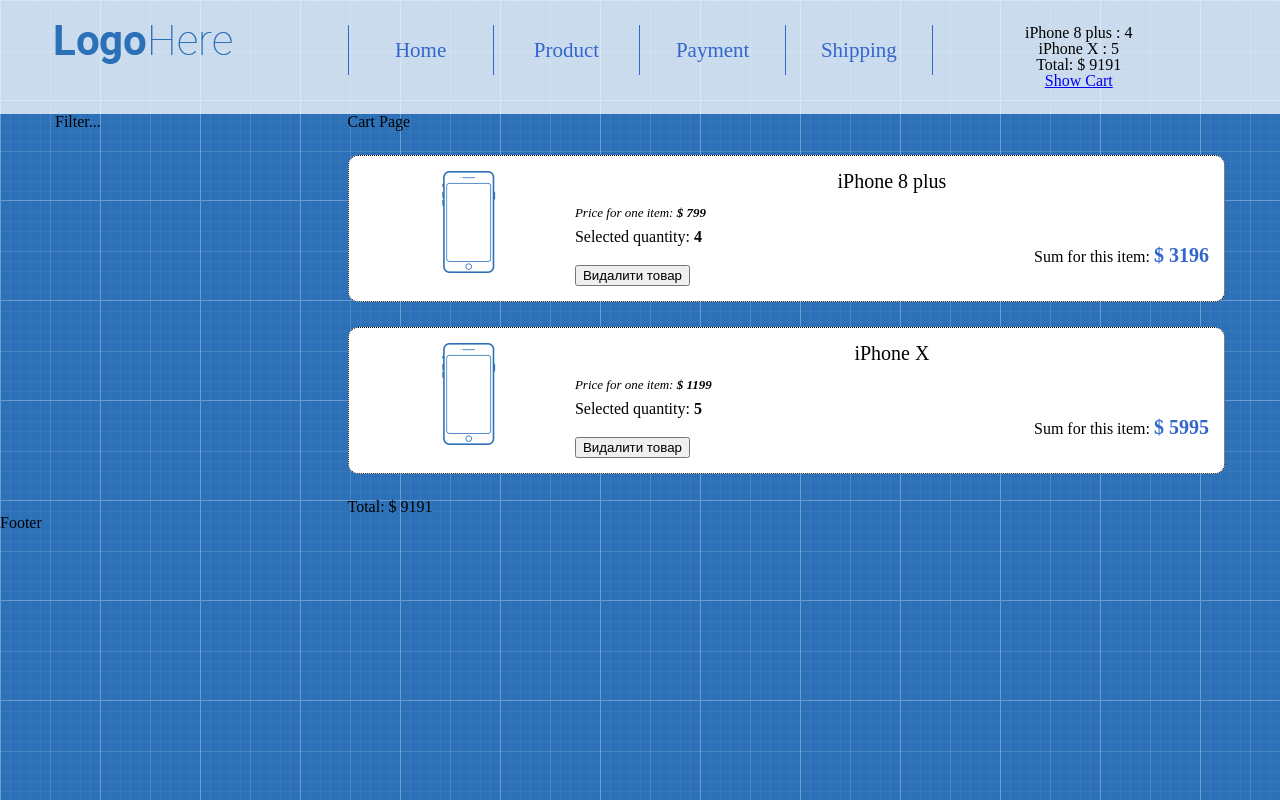
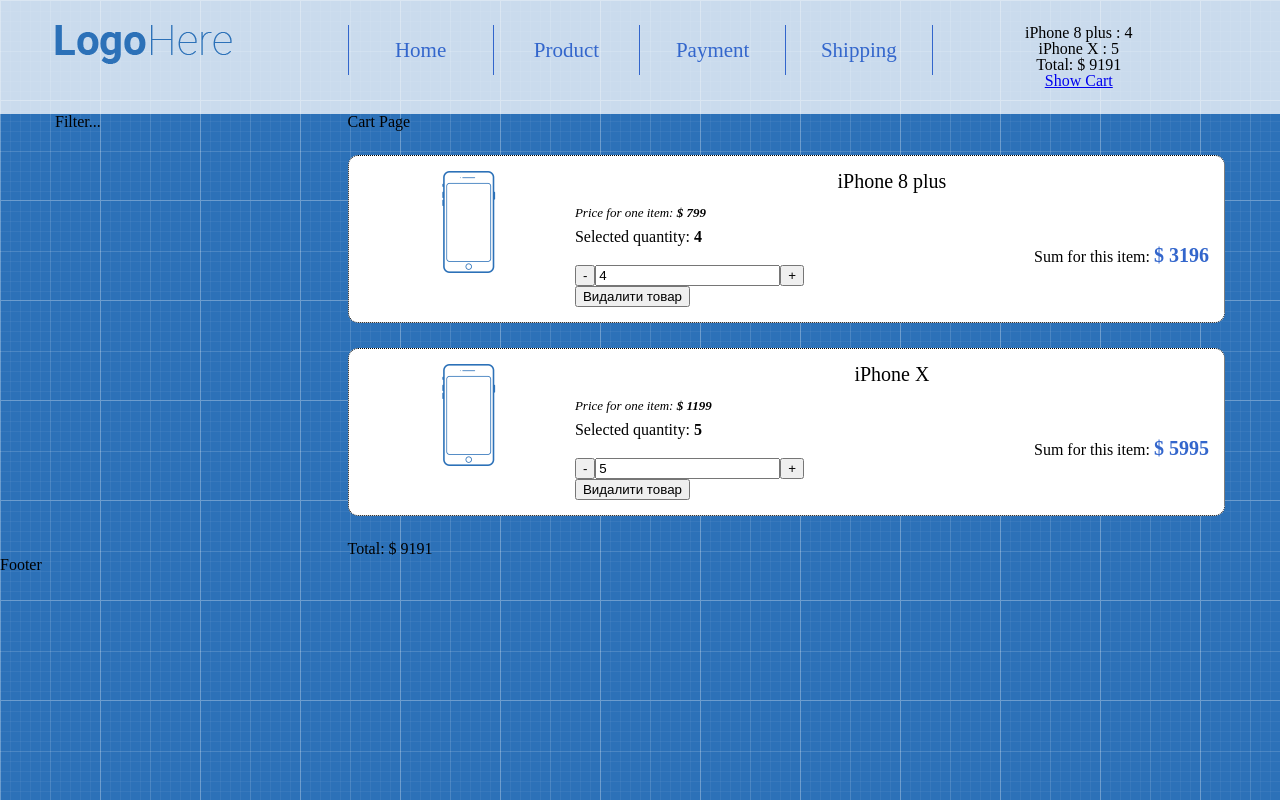
Before and after one commit to YuliaKhomenko/work-shop-project, a React (Create React App) app: page /cart in a window 1280 px wide. Built offline with nearby package versions, Linux system fonts and the light colour scheme.

Commit message:
add count definder to CartProductListItemExtended

```diff
--- a/src/App/App.js
+++ b/src/App/App.js
@@ -32,6 +32,15 @@
 		})
 		)}
 
+	setProductQuantity = (productId,count) => {
+		this.setState((prevState)=> ({
+			productsInCart: {
+				...prevState.productsInCart,
+				[productId]:count,
+			}
+		}))
+	}
+
 	render () {
 		return (
 			<div className="App">
@@ -43,6 +52,7 @@
 					addProductToCart={this.addProductToCart}
 					productsInCart={this.state.productsInCart}
 					removeProductFromCart={this.removeProductFromCart}
+					setProductQuantity={this.setProductQuantity}
 				/>
 				<Footer/>
 			</div>
--- a/src/App/Main/Cart/CartPage.js
+++ b/src/App/Main/Cart/CartPage.js
@@ -6,13 +6,15 @@
 
 const CartPage = ({productsInCart,
     removeProductFromCart,
+    setProductQuantity,
 }) => (
     <div className="cart-page">
         <h1>Cart Page</h1>
         <CartProductList
         productsInCart={productsInCart}
         removeProductFromCart={removeProductFromCart}
-        CartListComponent={CartProductListItemExtended}/>
+        CartListComponent={CartProductListItemExtended}
+        setProductQuantity={setProductQuantity}/>
         <CartTotal productsInCart={productsInCart}/>
 	</div>
 )
--- a/src/App/Main/Main.js
+++ b/src/App/Main/Main.js
@@ -10,6 +10,7 @@
 	addProductToCart,
 	productsInCart,
 	removeProductFromCart,
+	setProductQuantity,
 }) => {
 	return (
 		<main className="main">
@@ -26,7 +27,8 @@
 					<Route path="/cart" render={()=>{
 						return(<CartPage
 									productsInCart={productsInCart}
-									removeProductFromCart={removeProductFromCart}/>)}}/>
+									removeProductFromCart={removeProductFromCart}
+									setProductQuantity={setProductQuantity}/>)}}/>
 					<Route path="/payment" component={PaymentPage}/>
 					<Route path="/shipping" component={ShippingPage}/>
 					{/* <ProductsList
--- a/src/common/features/Cart/CartProductList.js
+++ b/src/common/features/Cart/CartProductList.js
@@ -8,6 +8,7 @@
     productsMap = getProductsMap(products),
     CartListComponent = CartProductListItem,
     removeProductFromCart,
+    setProductQuantity,
 }) =>
 <div>
     {keys(productsInCart).map((productId)=>(
@@ -16,6 +17,7 @@
         product={productsMap[productId]}
         count={productsInCart[productId]}
         removeProductFromCart={removeProductFromCart}
+        setProductQuantity={setProductQuantity}
         />
 
     ))
--- a/src/common/features/Cart/CartProductListItemExtended.js
+++ b/src/common/features/Cart/CartProductListItemExtended.js
@@ -1,11 +1,13 @@
 import React from 'react'
 import './CartProductListItemExtended.css'
+import QuantityInput from '../Quantity/QuantityInput';
 
 
 const CartProductListItemExtended = ({
     product,
     count,
     removeProductFromCart,
+    setProductQuantity,
 
 }) => (
     <div>
@@ -29,6 +31,11 @@
                     <p className="cart-extended-sum">
                          Sum for this item: <span className="bold sum-price">$ {(product.price * count)} </span>
                     </p>
+                    <QuantityInput
+                        productsCount={count}
+                        onIncrementClick={()=> setProductQuantity(product.id,count + 1)}
+                        onDecrementClick={()=> setProductQuantity(product.id,count - 1)}
+                    />
                     <button onClick={()=>removeProductFromCart(product.id)}>Видалити товар</button>
                 </div>
             </div>
```
